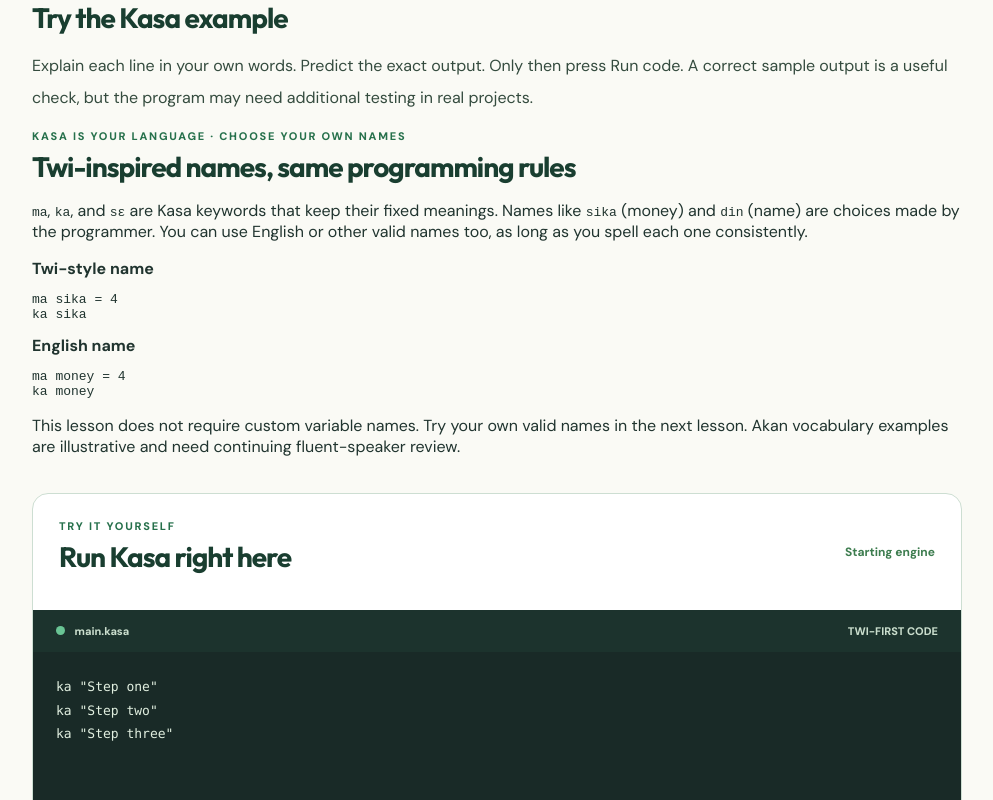
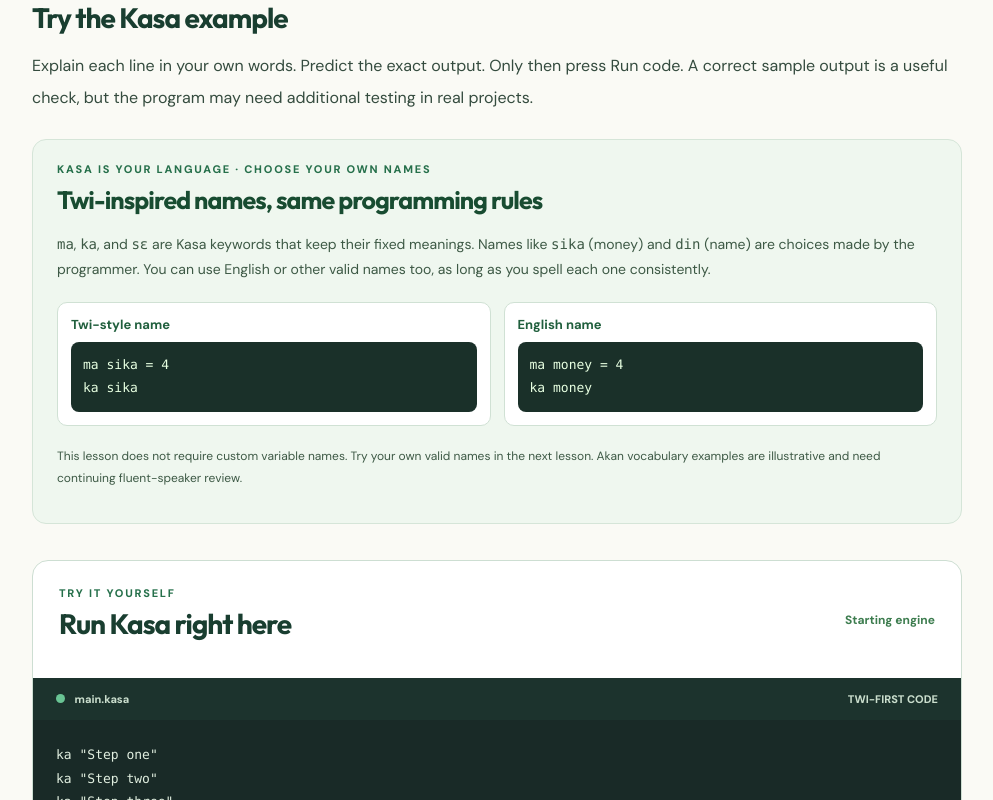
Before and after one commit to fosterb1/kasa-learning-academy, a Next.js app: page /start/instructions-and-order in a window 1280 px wide. Shown: the part 2200-3000 px from the top of the page, without its empty margins (46-1039 px from the left). Built offline with nearby package versions, Linux system fonts and the light colour scheme; no server answers.

Commit message:
Show optional Akan/English names in beginner lessons and practical Kasa projects

```diff
--- a/src/app/(site)/site.css
+++ b/src/app/(site)/site.css
@@ -231,3 +231,21 @@
 .syntax-trace li{padding:4px 0 8px 3px}
 .syntax-practice pre{padding:15px;background:#213a30;border-radius:10px;color:#effce9;overflow:auto;white-space:pre-wrap;overflow-wrap:anywhere;line-height:1.7}
 @media(max-width:650px){.syntax-token-table th,.syntax-token-table td{padding:10px;font-size:12px}}
+
+
+/* Mixed Twi / English identifiers without forcing a language choice. */
+.bilingual-lesson-editor{margin:26px 0 30px}
+.bilingual-intro{padding:22px 24px;border:1px solid #d5e5d8;background:#eff7ef;border-radius:14px;margin-bottom:17px}
+.bilingual-intro h2{font-size:clamp(18px,2.6vw,25px);color:#184c31;line-height:1.35;margin:8px 0 10px}
+.bilingual-intro p{line-height:1.8;font-size:14px;color:#3d5945}
+.bilingual-intro code{font-family:ui-monospace,SFMono-Regular,Consolas,monospace}
+.bilingual-name-compare{display:grid;grid-template-columns:repeat(2,minmax(0,1fr));gap:13px;margin:20px 0}
+.bilingual-name-compare>div{min-width:0;border:1px solid #d0e1d4;background:#fff;padding:13px;border-radius:10px}
+.bilingual-name-compare strong{display:block;margin:0 0 9px;font-size:13px;color:#205f3d}
+.bilingual-name-compare pre{margin:0;background:#1a3029;color:#e7ffe1;border-radius:8px;padding:12px;font-size:13px;line-height:1.7;white-space:pre-wrap;overflow-wrap:anywhere}
+.bilingual-switch{display:flex;gap:8px;flex-wrap:wrap;margin:16px 0 8px}
+.bilingual-switch button{border:1px solid #7c9d86;background:#fff;color:#205438;padding:10px 14px;border-radius:9px;font-weight:750;font-size:13px;cursor:pointer}
+.bilingual-switch button.selected{background:#205638;color:#fff;border-color:#205638}
+.bilingual-switch button:focus-visible{outline:2px solid #136945;outline-offset:3px}
+.bilingual-caution{font-size:12px!important}
+@media(max-width:590px){.bilingual-name-compare{grid-template-columns:1fr}.bilingual-intro{padding:15px}.bilingual-switch button{flex:1}}
```
